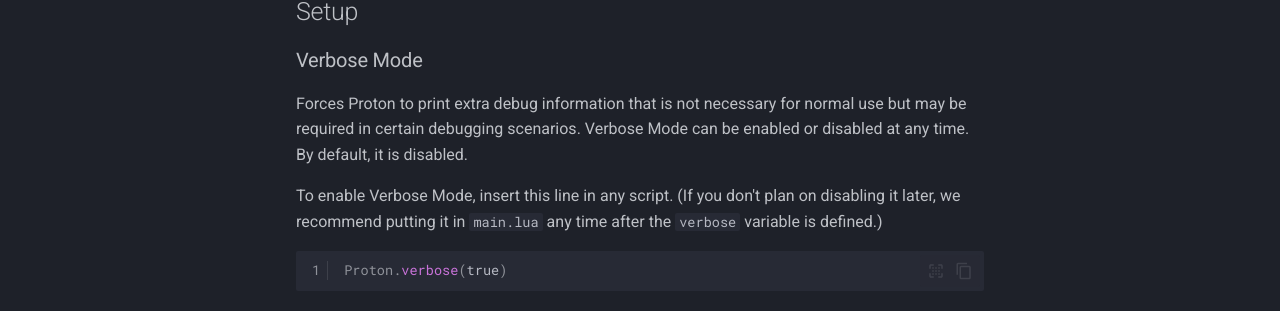
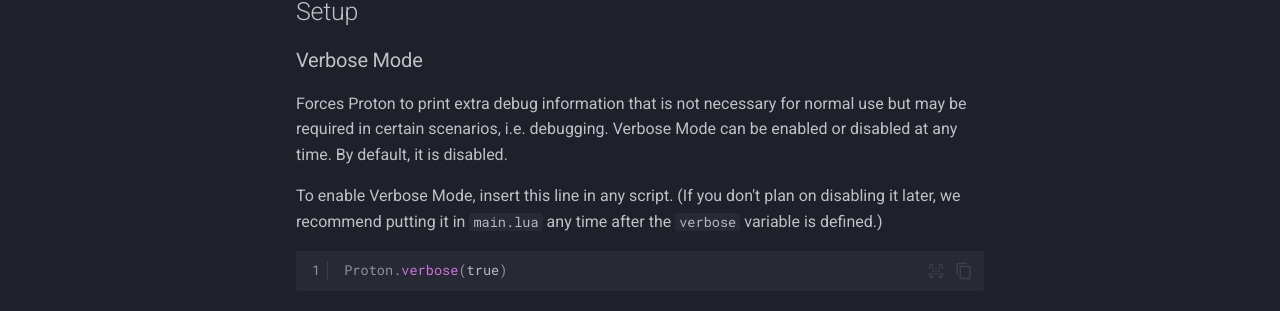
Before and after one commit to ayvacs/Proton, an MkDocs documentation site: the page built from docs/tutorial/import.md, in a window 1280 px wide and 1083 px high. Shown: the part 508-819 px from the top of the window. Built offline with MkDocs 1.6.1 and Material for MkDocs 9.7.7, drawn with Linux system fonts in a browser that asks for light colours; comment, search, counter and statistics services are not loaded.

Commit message:
some stuff

```diff
--- a/docs/tutorial/import.md
+++ b/docs/tutorial/import.md
@@ -14,7 +14,7 @@ local new = Proton.require("new")
 
 ### Verbose Mode
 
-Forces Proton to print extra debug information that is not necessary for normal use but may be required in certain debugging scenarios. Verbose Mode can be enabled or disabled at any time. By default, it is disabled.
+Forces Proton to print extra debug information that is not necessary for normal use but may be required in certain scenarios, i.e. debugging. Verbose Mode can be enabled or disabled at any time. By default, it is disabled.
 
 To enable Verbose Mode, insert this line in any script. (If you don't plan on disabling it later, we recommend putting it in `main.lua` any time after the `verbose` variable is defined.)
 
```
Also changed, not shown: 1 other file.
